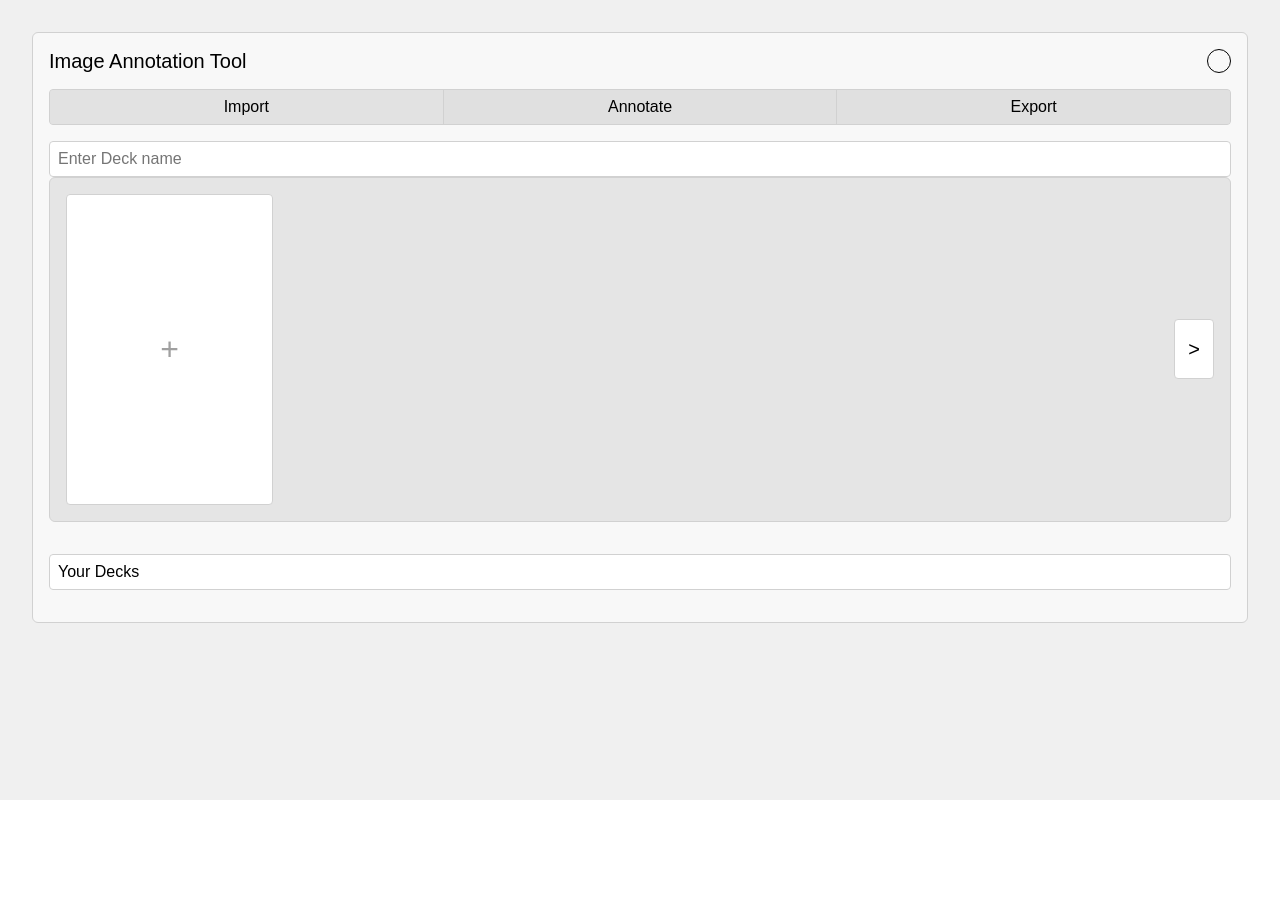
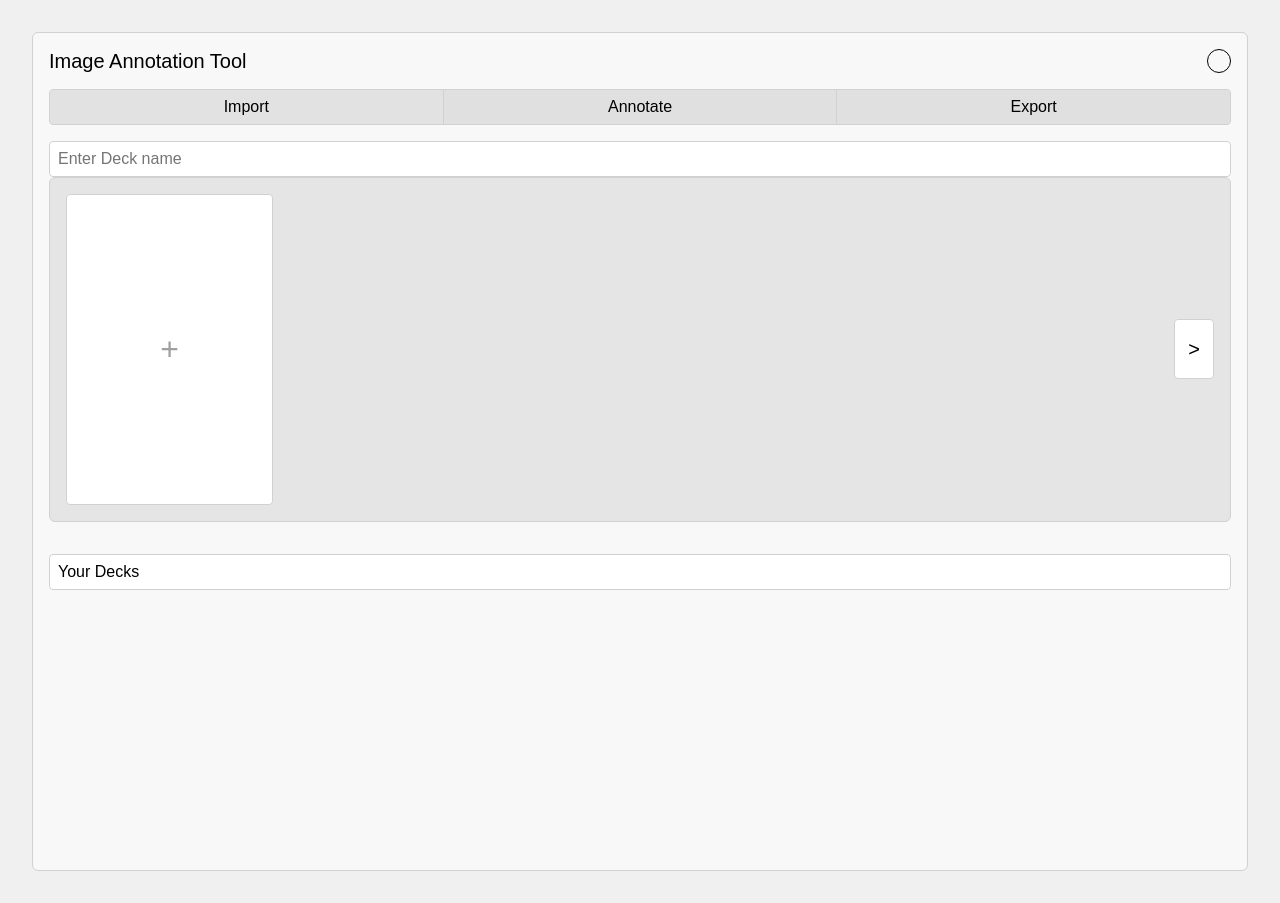
Before and after one commit to ZaynUH/annotation-tool, a Next.js app: page /upload in a window 1280 px wide. Before the commit the page ends 800 px from the top, so only its background shows below. Built offline with nearby package versions, Linux system fonts and the light colour scheme.

Commit message:
css update

```diff
--- a/styles/UploadPage.module.css
+++ b/styles/UploadPage.module.css
@@ -74,6 +74,7 @@
 /* === Section panels === */
 .importSection {
   margin: 1rem;
+  min-height: 300px;
 }
 
 /* === Input (deck name & titles) === */
@@ -178,7 +179,8 @@
 }
 
 .deckTitle {
-  width: fit-content * 0.5;
+  width: fit-content;
+  max-width: 50%;
   padding: 0.25rem 0.5rem;
   background-color: #fff;
   border: 1px solid #d1d1d1;
```
